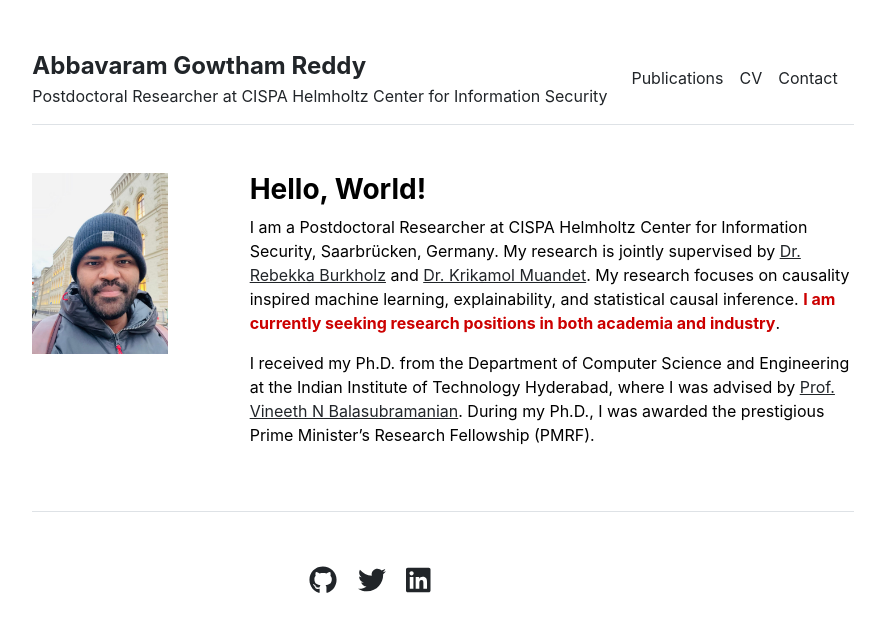
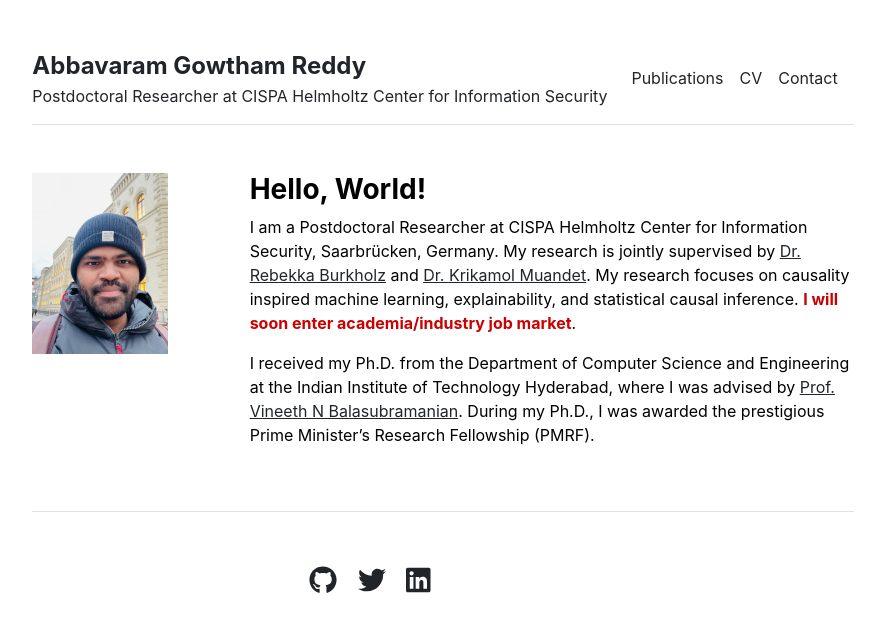
Before and after one commit to gautam0707/gautam0707.github.io, a Jekyll site: the page built from index.md, in a window 1280 px wide. Shown: the top 632 px of the page, without its empty margins (197-1077 px from the left). Built offline with Jekyll 4.4.1, drawn with Linux system fonts in a browser that asks for light colours; a style sheet for code colours, icons or effects is not loaded.

Commit message:
Update index.md

```diff
--- a/index.md
+++ b/index.md
@@ -2,6 +2,6 @@
 layout: home
 title: "Home"
 ---
-I am a Postdoctoral Researcher at CISPA Helmholtz Center for Information Security, Saarbrücken, Germany. My research is jointly supervised by [Dr. Rebekka Burkholz](https://sites.google.com/view/rebekkaburkholz/) and [Dr. Krikamol Muandet](https://www.krikamol.org/). My research focuses on causality inspired machine learning, explainability, and statistical causal inference. <strong style="color:#c00;">I am currently seeking research positions in both academia and industry</strong>.
+I am a Postdoctoral Researcher at CISPA Helmholtz Center for Information Security, Saarbrücken, Germany. My research is jointly supervised by [Dr. Rebekka Burkholz](https://sites.google.com/view/rebekkaburkholz/) and [Dr. Krikamol Muandet](https://www.krikamol.org/). My research focuses on causality inspired machine learning, explainability, and statistical causal inference. <strong style="color:#c00;">I will soon enter academia/industry job market</strong>.
 
 I received my Ph.D. from the Department of Computer Science and Engineering at the Indian Institute of Technology Hyderabad, where I was advised by [Prof. Vineeth N Balasubramanian](https://people.iith.ac.in/vineethnb/index.html). During my Ph.D., I was awarded the prestigious Prime Minister’s Research Fellowship (PMRF).
```
